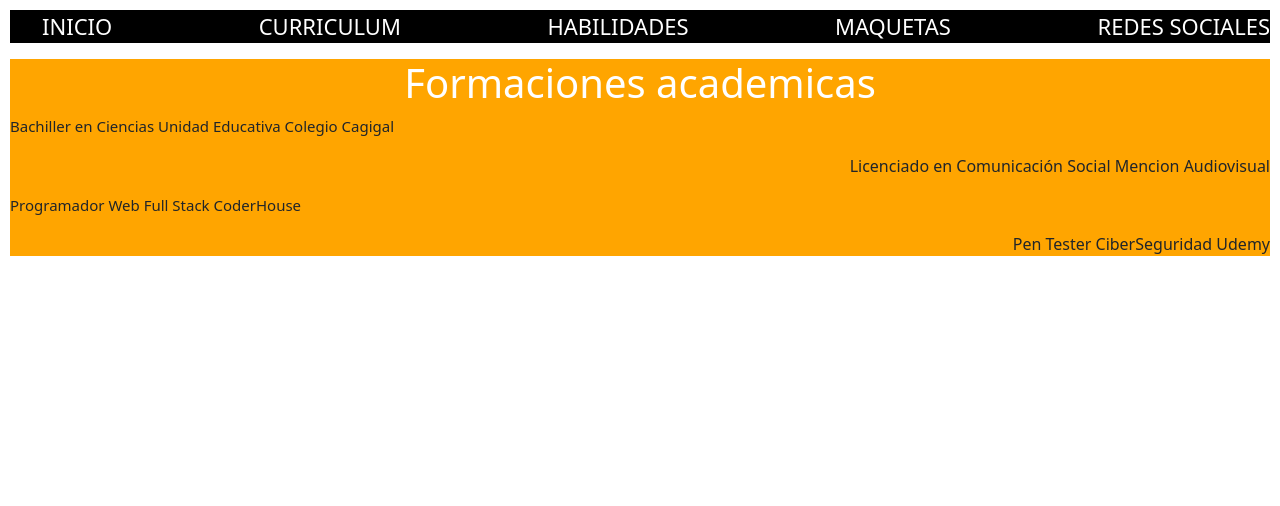
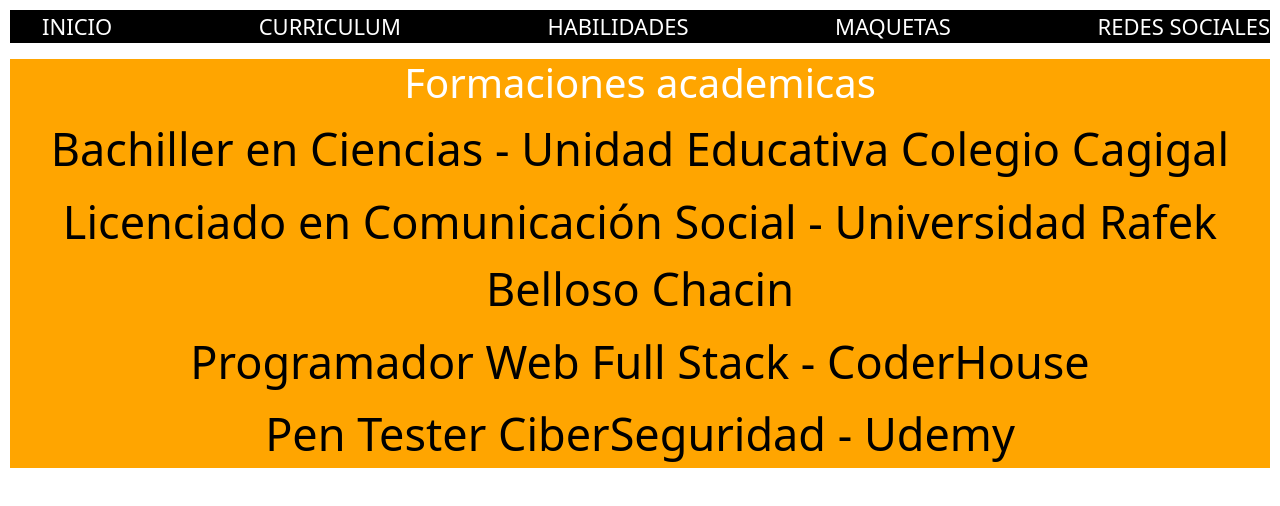
Before and after one commit to Damm0590/proyecto.final, a website: page html/curriculum.html in a window 1280 px wide. Drawn offline with nearby package versions, Linux system fonts and the light colour scheme.

Commit message:
modificando posiciones de textos en html y modificando un poco sass

```diff
--- a/html/curriculum.html
+++ b/html/curriculum.html
@@ -32,10 +32,10 @@
     <main>
       <h1>Formaciones academicas</h1>
       <section>
-          <p class="texto1">Bachiller en Ciencias Unidad Educativa Colegio Cagigal</p>
-          <p class="texto2">Licenciado en Comunicación Social Mencion Audiovisual</p>
-          <p class="texto1">Programador Web Full Stack CoderHouse</p>
-          <p class="texto2">Pen Tester CiberSeguridad Udemy</p>
+          <p class="texto1">Bachiller en Ciencias - Unidad Educativa Colegio Cagigal</p>
+          <p class="texto2">Licenciado en Comunicación Social - Universidad Rafek Belloso Chacin</p>
+          <p class="texto1">Programador Web Full Stack - CoderHouse</p>
+          <p class="texto2">Pen Tester CiberSeguridad - Udemy</p>
       </section>
     </main>
     <!-- Footer -->
--- a/scss/estilo.scss
+++ b/scss/estilo.scss
@@ -1,5 +1,5 @@
 //COMPILADOR SASS
-@import url(variables.scss);
+
 
 //HTML FONDO
 /**************************************HTML FONDO**************************************/
@@ -48,6 +48,12 @@
     color: white;
 }
 
+h1 .tituloPrincipal {
+    display: flex;
+    text-align: center;
+    justify-content: center;
+}
+
 //FOOTER
 /**************************************FOOTER**************************************/
 
@@ -63,6 +69,7 @@
     display: inline-block;
     justify-content: space-around;
     align-items: center;
+    flex-flow: column;
 }
 
 //PAGINA CURRICULUM
@@ -70,13 +77,16 @@
 section {
     .texto1 {
     display: flex;
-    justify-content: left;
-    font-size: 15px;
+    justify-content: space-around;
+    font-size: 45px;
+    margin: 5px 5px 5px 5px;
 }
     .texto2 {
     display:  flex;
-    justify-content: right;
-    font: 15px;
+    justify-content: space-around;
+    font-size: 45px;
+    margin: 5px 5px 5px 5px;
+
 }
 }
 /**************************************MAQUETAS*************************************/
@@ -84,6 +94,6 @@
 p {
     text-align: center;
     font-size: 50px bold;
-    $colorPrinpipal
+    color: black;
 }
 /**************************************REDES**************************************/
--- a/scss/variables.scss
+++ /dev/null
@@ -1,2 +0,0 @@
-$colorPrinpipal: darkred;
-$BackgroundPrincipal: black;
```
Also changed, not shown: html/habilidades.html (+4 -4 lines), html/maquetas.html (+1 -1 lines), index.html (+1 -1 lines), css/estilo.css.
